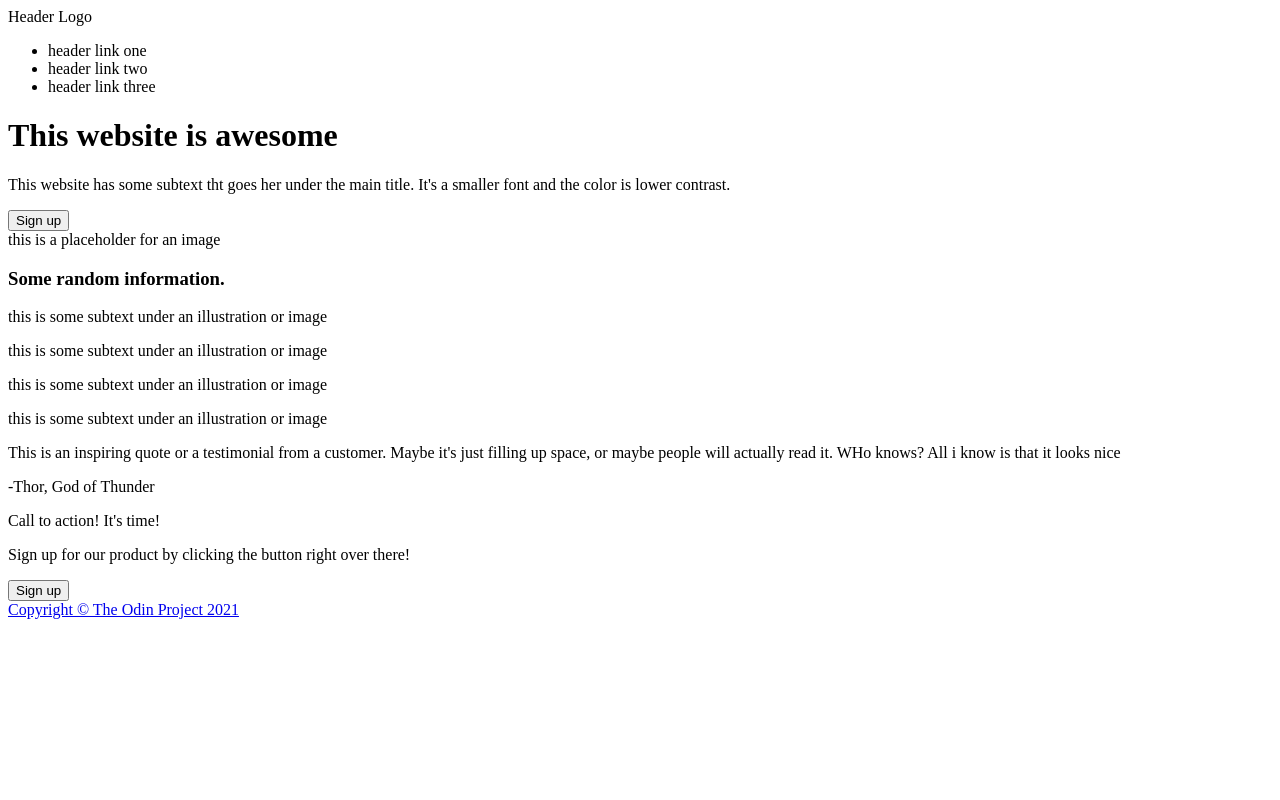
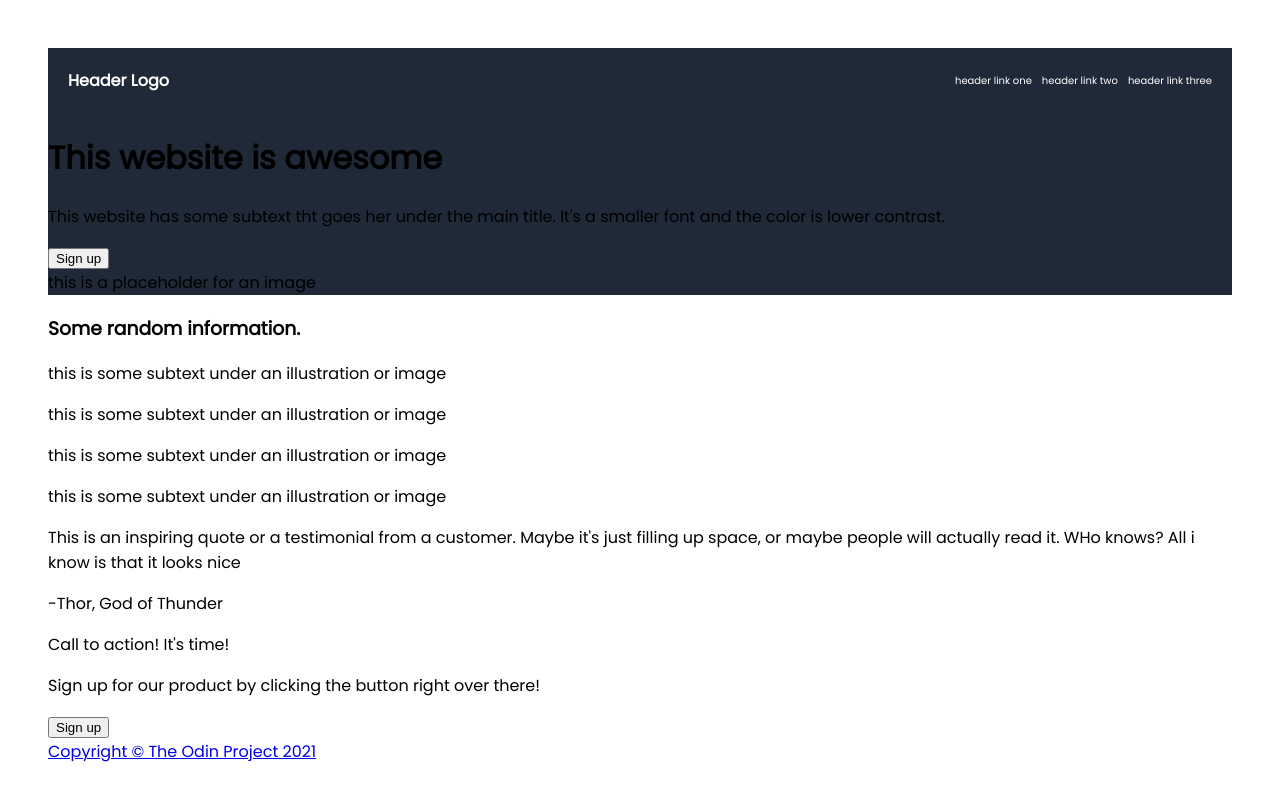
Before and after one commit to tanasegabrielw/TOP-Landing-Page, a plain HTML site: page index.html in a window 1280 px wide. Drawn offline with Linux system fonts and the light colour scheme.

Commit message:
Work o header

```diff
--- a/index.html
+++ b/index.html
@@ -7,9 +7,9 @@
     <link rel="stylesheet" href="./styles.css">
 </head>
 <body>
-
+<div class="top">
     <div class="header">
-        Header Logo
+        <div class="logo">Header Logo</div>
         <div class="right-links">
             <ul>
                 <li>header link one</li>
@@ -25,6 +25,7 @@
             <button>Sign up</button>
 <div class="image">this is a placeholder for an image</div>
         </div>
+    </div>
     </div>
 
     <div class="content">
--- a/styles.css
+++ b/styles.css
@@ -0,0 +1,38 @@
+@import url('https://fonts.googleapis.com/css2?family=Poppins&display=swap');
+
+body{
+    font-family: "Poppins", sans-serif;
+    margin:48px;
+}
+
+.top{
+    background-color: #1F2937;
+}
+
+.header{
+    display: flex;
+    background-color: #1F2937;
+    color: white;
+    justify-content: space-between;
+    align-items: center;
+    padding: 20px;
+
+}
+
+ul{
+    list-style: none;
+    display: flex;
+    margin: 0px;
+    padding: 0px;
+    gap: 10px
+}
+
+li{
+    font-size: 10px;
+    font-weight: 400px;
+}
+
+.logo{
+    font-weight: bold;
+    font-size: 16px;;
+}
```
